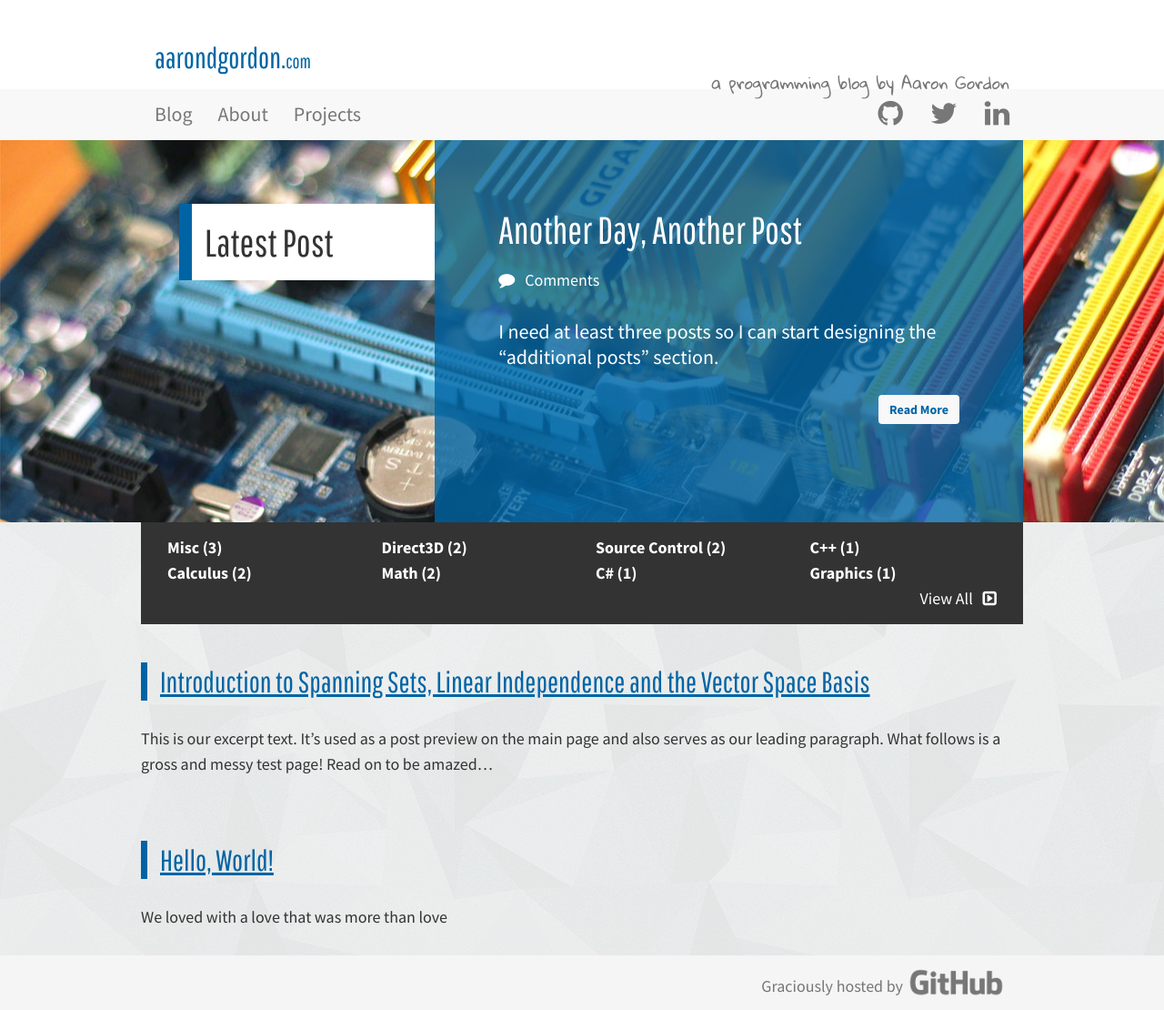
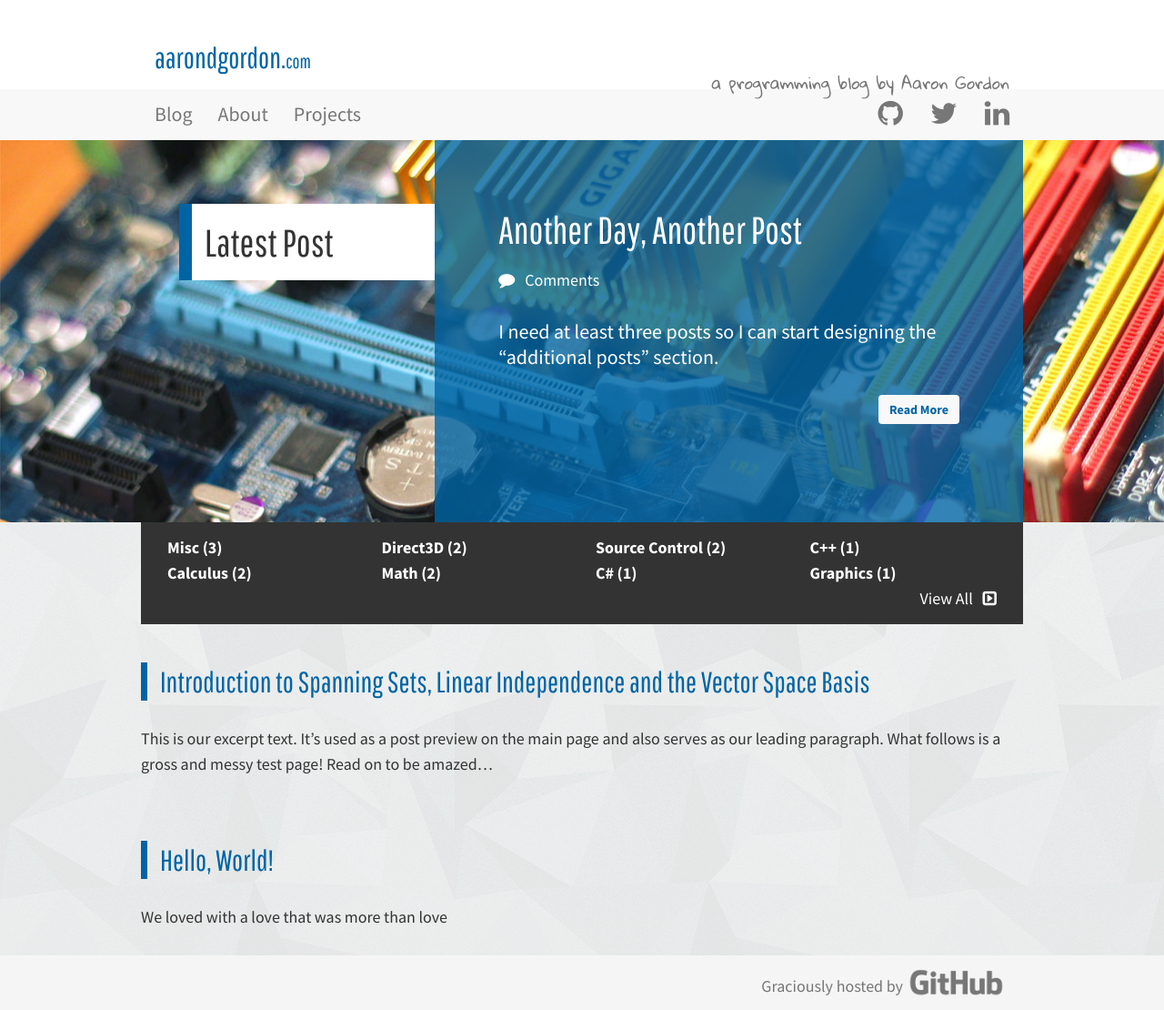
Before and after one commit to aarondgordon/aarondgordon.github.io, a Jekyll site: the page built from index.md, in a window 1280 px wide. Shown: the whole page at 91% size. Built offline with Jekyll 4.4.1, drawn with Linux system fonts in a browser that asks for light colours; nearby versions of some CDN libraries; comment, search, counter and statistics services are not loaded.

Commit message:
Changed link style

```diff
--- a/assets/css/layout.css
+++ b/assets/css/layout.css
@@ -289,11 +289,11 @@ small, .font_small {
 
 a {
   color: #0064a4;
-  text-decoration: underline;
+  text-decoration: none;
 }
 
 a:hover, a:active {
-  color: #0096F0;
+  color: #0064a4;
   text-decoration: underline;
 }
 
```
